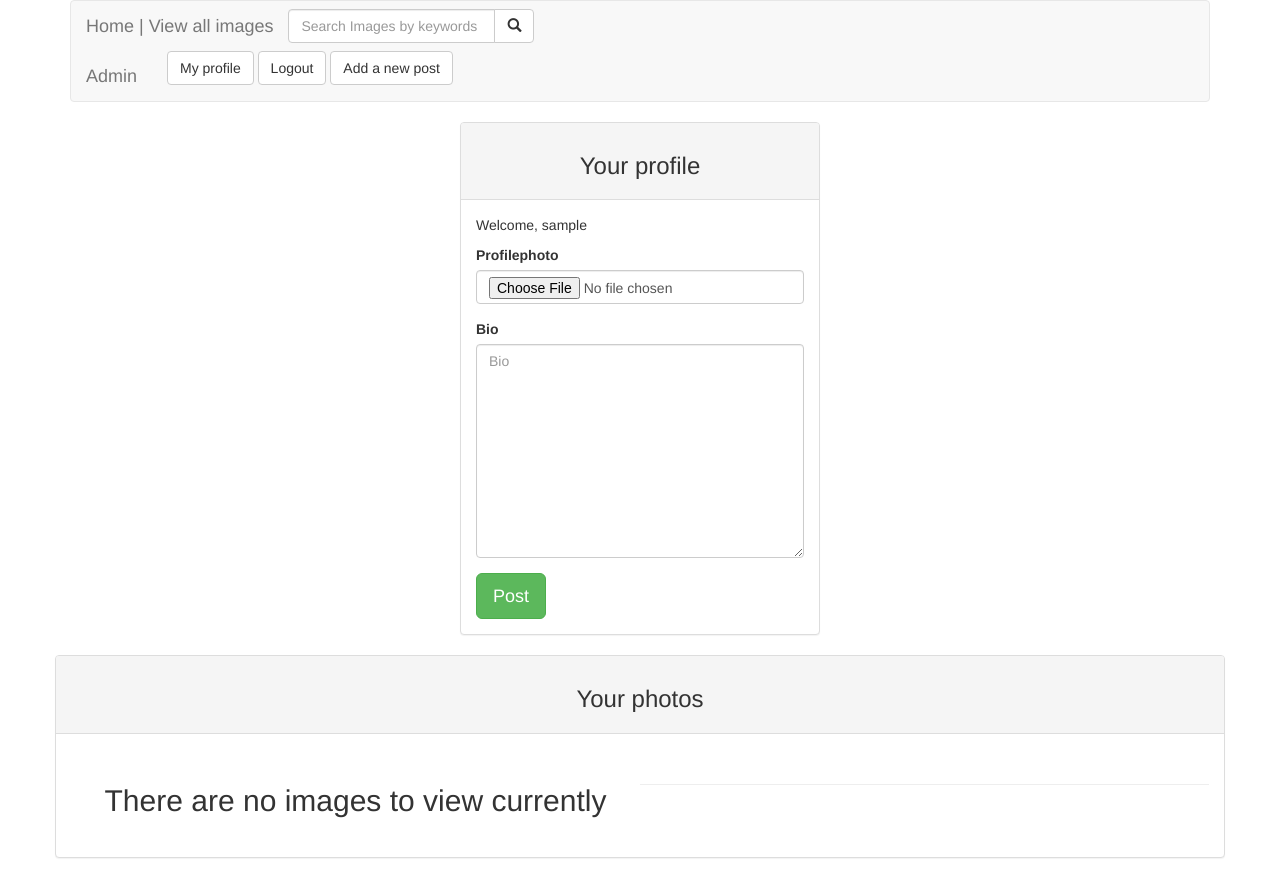
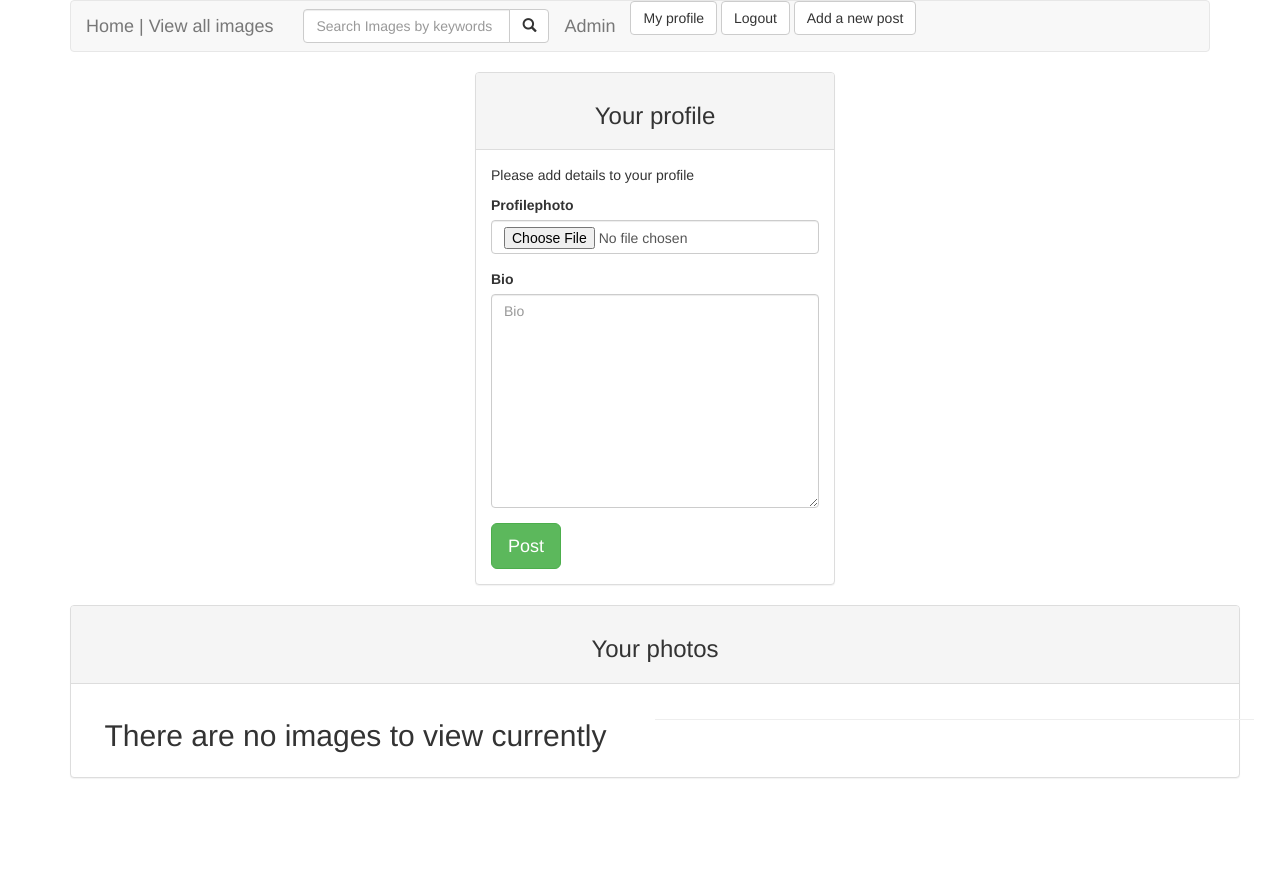
Before and after one commit to AbugaAroni/Python-Djangoweek2ip, a Django app: page /accounts/profile/ in a window 1280 px wide. After the commit the page ends 800 px from the top, so only its background shows below. Run offline with Django 3.2, Linux system fonts and the light colour scheme; the visitor is signed in with stand-in values (Sample User, id 1); data that the repository does not hold is empty; some libraries are stand-ins or nearby versions.

Commit message:
make some cosmetic changes

```diff
--- a/friendbook/templates/accounts/profile.html
+++ b/friendbook/templates/accounts/profile.html
@@ -16,32 +17,26 @@
           <h3 class="text-center">Your profile</h3>
         </div>
         <div class="panel-body">
-    <p> Welcome, {{user.username}} </p>
-      {% for p in profiles %}
-      {%if p.username == user%}
-  <p>Your Bio: </p>    {{p.bio}}
-  <p> Your profile picture: </p>
-    <img src="{{p.profilephoto.url}}"  class="img-responsive" style="display: block; margin-left: auto; margin-right: auto; width: 100%;" alt="">
-    <hr> <hr>
-      {%endif%}
-    {% endfor%}
+                {% if profile == "" %}
+  <p> Please add details to your profile </p>
+                <form  action="{%url 'user_profile'%}" method="post" enctype="multipart/form-data">
+                  {%csrf_token%}
 
-
-    <form  action="{%url 'user_profile'%}" method="post" enctype="multipart/form-data">
-      {%csrf_token%}
-
-      {% bootstrap_form form%}
-      <input type="submit" class="btn btn-success btn-lg" value="Post">
-    </form>
-
-
+                  {% bootstrap_form form%}
+                  <input type="submit" class="btn btn-success btn-lg" value="Post">
+                </form>
+                {%else%}
+                  <p> Welcome, {{user.username}} </p>
+                <p><span style="font-weight: bold;">Your Bio:</span> </p>    {{profile.bio}}
+                <p><span style="font-weight: bold;"> Your profile picture</span> </p>
+                  <img src="{{profile.profilephoto.url}}"  class="img-responsive" style="display: block; margin-left: auto; margin-right: auto; width: 100%;" alt="">
+                  <hr> <hr>
+        {%endif%}
         </div>
-
       </div>
-
     </div>
-    <!-- empty div -->
-    <div class="col-md-4"></div>
+    <div class="col-md-4">
+      </div>
   </div>
   <div class="row" >
     <div class="panel panel-default">
@@ -50,11 +45,10 @@
         <h3 class="text-center">Your photos</h3>
       </div>
       <div class="panel-body">
-          <div class="panel-body">
-
+<div class="row">
   {% for images_item in images %}
     <!-- displaying title -->
-    <div class="col-xs-12 col-sm-12 col-md-12 col-lg-12" style="padding: 10px; margin: 30px; border-bottom-style: double; height: 500px; ">
+    <div class="col-xs-12 col-sm-12 col-md-12 col-lg-12" style="padding: 10px; margin: 30px; border-bottom-style: double; ">
       <h2 class="text-center"> {{ images_item.title }}</h2>
       <hr>
     <!--Display  images  -->
--- a/friendbook/templates/navbar.html
+++ b/friendbook/templates/navbar.html
@@ -11,6 +11,7 @@
     <div class="navbar-header">
       <a class="navbar-brand" href="/">Home | View all images</a>
     </div>
+        <div class="navbar-header">
     <form class="navbar-form" role="search" action="{% url 'search_results' %}">
 
       <div class="input-group">
@@ -20,20 +21,20 @@
         </div>
       </div>
     </form>
+  </div>
+    <div class="navbar-footer">
+      <a class="navbar-brand" href="/admin">Admin</a>
     </div>
     <div class="navbar-header">
-      <a class="navbar-brand" href="/admin">Admin</a>
-    </div>
-    <div class="col-sm-6 col-md-6">
             {% if user.is_authenticated %}
                     <a class='btn btn-default' href="/accounts/profile">My profile</a>
-                    <a class='btn btn-default' href="accounts/logout">Logout</a>
+                    <a class='btn btn-default' href="/accounts/logout">Logout</a>
                     <a class='btn btn-default' href="{%url 'new_post'%}">Add a new post</a>
           {% else %}
               <a class='btn btn-default' href="/accounts/login">Login</a>
               <a class="btn btn-primary btn-sm" href="/accounts/register">Sign up</a>
             {% endif %}
-          </div>
+    </div>
   </div>
 </nav>
 </body>
--- a/friendbook/views.py
+++ b/friendbook/views.py
@@ -4,6 +4,7 @@
 from django.contrib.auth.decorators import login_required
 from .forms import NewProfileForm, NewImageForm
 from django.db.models import Q
+from django.core.exceptions import ObjectDoesNotExist
 
 # Create your views here.
 def welcome(request):
@@ -35,11 +36,13 @@
 
 @login_required(login_url='/accounts/login/')
 def profile(request):
-#    allimages = Friend_Images.objects.all()
+
     current_user = request.user
     allimages = Friend_Images.objects.filter(Q(usersubmitter=current_user))
-    allprofiles = Profile.objects.all()
-#    allprofiles = Profile.objects.filter(Q(username=current_user))
+    try:
+        profiles = Profile.objects.get(username=current_user)
+    except Profile.DoesNotExist:
+        profiles = ""
 
     if request.method == 'POST':
         form = NewProfileForm(request.POST, request.FILES)
@@ -47,15 +50,21 @@
             Profilez = form.save(commit=False)
             Profilez.username = current_user
             Profilez.save()
-        return render(request, 'accounts/profile.html', {"form": form, "images":allimages, "profiles":allprofiles})
+        return render(request, 'accounts/profile.html', {"form": form, "images":allimages, "profile":profiles})
 
     else:
         form = NewProfileForm()
-    return render(request, 'accounts/profile.html', {"form": form, "images":allimages,  "profiles":allprofiles})
+    return render(request, 'accounts/profile.html', {"form": form, "images":allimages,  "profile":profiles})
 
 @login_required(login_url='/accounts/login/')
 def new_post(request):
     current_user = request.user
+
+    try:
+        profiles = Profile.objects.get(username=current_user)
+    except Profile.DoesNotExist:
+        profiles = ""
+
     if request.method == 'POST':
         form = NewImageForm(request.POST, request.FILES)
         if form.is_valid():
@@ -69,7 +78,7 @@
 
     else:
         form = NewImageForm()
-    return render(request, 'new_post.html', {"form": form})
+    return render(request, 'new_post.html', {"form": form, "profile":profiles})
 
 @login_required(login_url='/accounts/login/')
 def view_user(request, userid):
```
Also changed, not shown: other parts of friendbook/templates/accounts/profile.html (+3 -1 lines), friendbook/templates/viewuser.html (+8 -8 lines).
